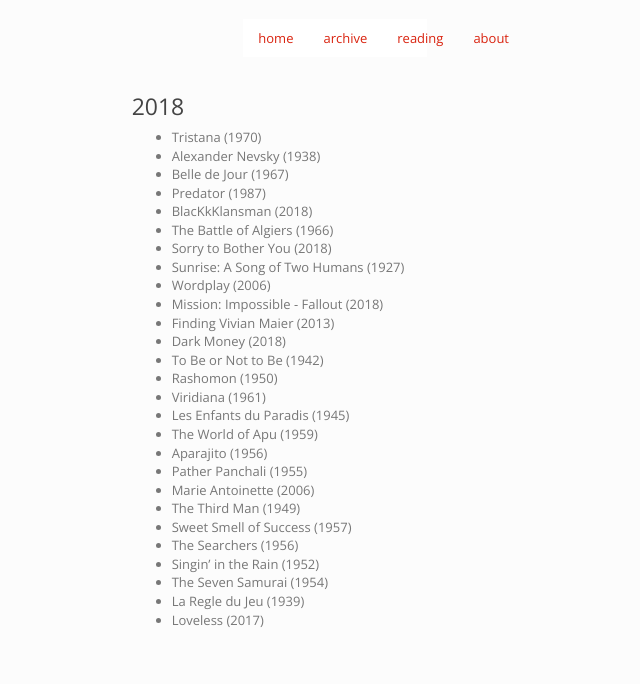
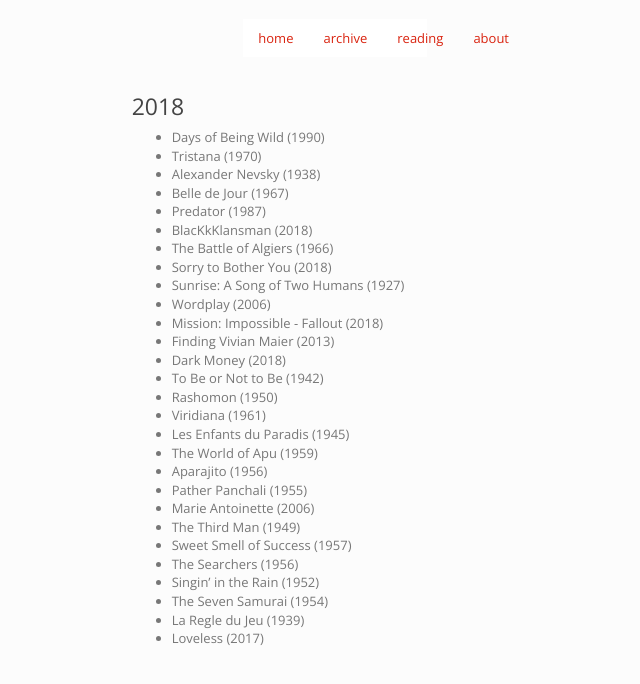
Before and after one commit to imtayadeway/imtayadeway.github.io, a Jekyll site: the page built from film/index.md, in a window 1280 px wide. Shown: the top 684 px of the page, without its empty margins (305-945 px from the left). Built offline with Jekyll 4.4.1, drawn with Linux system fonts in a browser that asks for light colours.

Commit message:
Days of being wild

```diff
--- a/film/index.md
+++ b/film/index.md
@@ -5,6 +5,7 @@
 
 ### 2018
 
+- Days of Being Wild (1990)
 - Tristana (1970)
 - Alexander Nevsky (1938)
 - Belle de Jour (1967)
```
